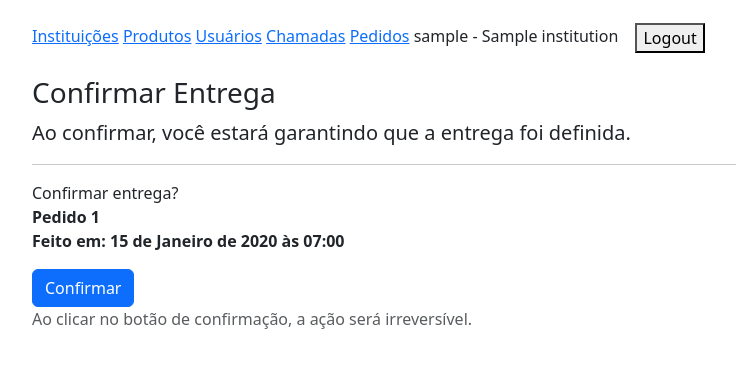
After one commit to IFRN-SPP/cooplink, a Django app: page /pedidos/1/confirmar-entrega/ in a window 1280 px wide. The commit adds this page. Shown: the top 368 px of the page, without its empty margins (50-786 px from the left). Run offline with Django 5.2, Linux system fonts and the light colour scheme; a user stored in the database is signed in; tables that the repository leaves empty hold one stand-in row (values such as "Sample post").

Commit message:
feat: OrderDelivered
Função para confirmação da entrega do pedido.

```diff
--- a/app/order/urls.py
+++ b/app/order/urls.py
@@ -9,6 +9,7 @@ from .views import (
   OrderedProductUpdate,
   EvaluateOrder,
   EvaluateOrderDenied,
+  OrderDelivered,
 )
 
 # Adicione suas URLs aqui
@@ -25,4 +26,6 @@ urlpatterns = [
     # avaliar pedido
     path('<int:pk>/avaliar/', EvaluateOrder, name='evaluate-order'),
     path('<int:pk>/negar/',EvaluateOrderDenied, name='denied-order'),
+    # confirmação de entrega
+    path('<int:pk>/confirmar-entrega/',OrderDelivered, name='order-delivered'),
 ]
--- a/app/order/views.py
+++ b/app/order/views.py
@@ -281,3 +281,18 @@ def EvaluateOrderDenied(request,pk):
         return redirect('detail-order', pk= order.pk)
 
     return render(request, template_name, context)
+
+@login_required
+def OrderDelivered(request,pk):
+    template_name = 'order/delivered.html'
+    context = {}
+
+    order = get_object_or_404(Order, pk=pk)
+    context['order'] = order
+
+    if request.method == 'POST':
+        order.status = 'delivered'
+        order.save()
+        return redirect('detail-order', pk= order.pk)
+
+    return render(request, template_name, context)
--- /dev/null
+++ b/templates/order/delivered.html
@@ -0,0 +1,25 @@
+{% extends 'base.html' %}
+{% load static %}
+{% block title %}Confirmar Entrega{% endblock title %}
+
+{% block content %}
+    <div class="container justify-content-center">
+        <h3>Confirmar Entrega</h3>
+        <p class="lead">Ao confirmar, você estará garantindo que a entrega foi definida.</p>
+
+        <hr>
+
+        <form action="" method="POST">
+            {% csrf_token %}
+
+            <p>Confirmar entrega?<br>
+                <b>Pedido {{ order.pk }}</b><br>
+                <b>Feito em: {{order.timestamp}}</b><br>
+            </p>
+
+            <button type="submit" class="btn btn-primary">Confirmar</button>
+            <p class='text-muted'>Ao clicar no botão de confirmação, a ação será irreversível.</p>
+        </form>
+
+    </div>
+{% endblock content %}
```
Also changed, not shown: templates/order/detail.html (+11 -3 lines), templates/order/evaluate-order.html (+7 -2 lines).
